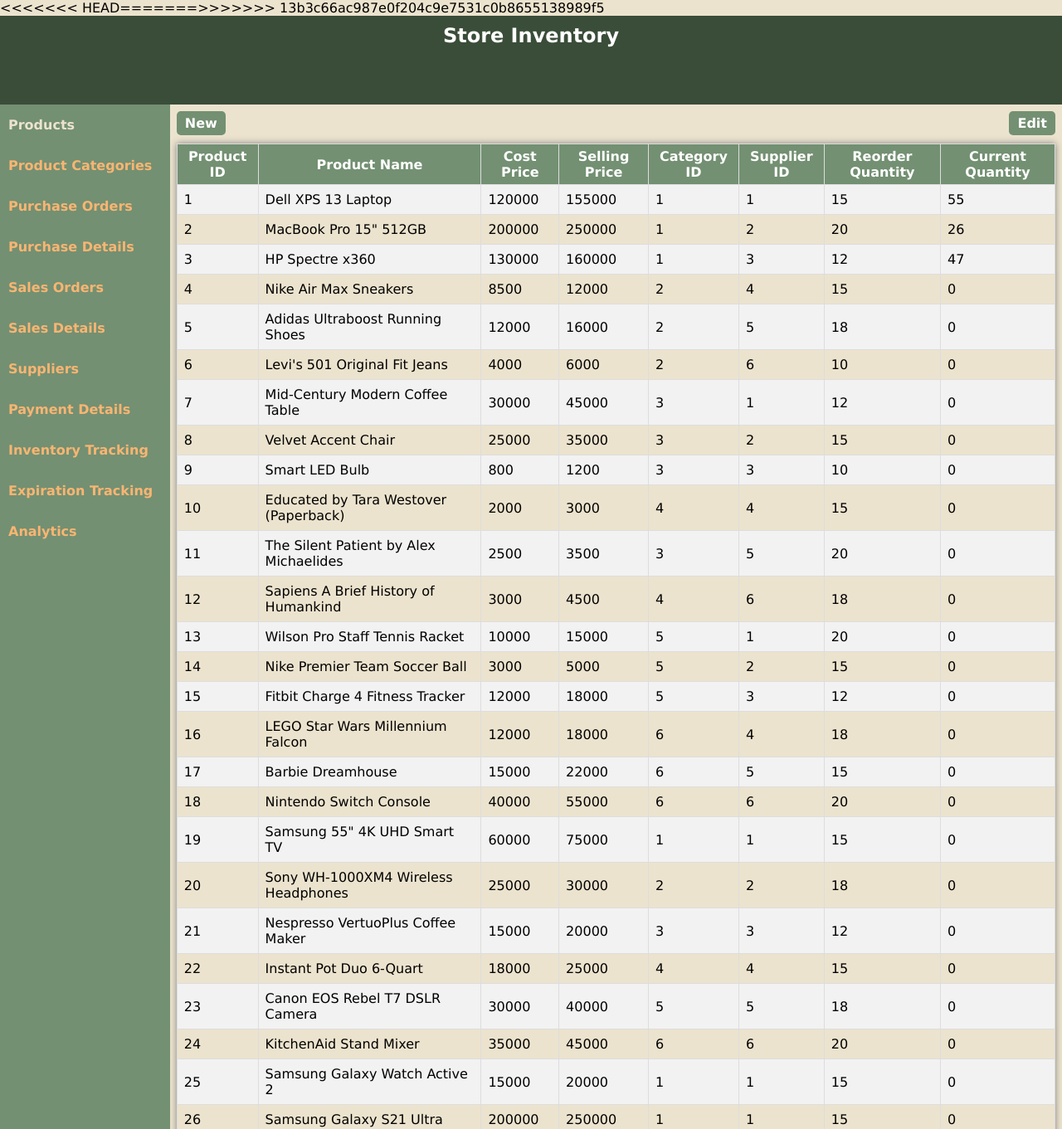
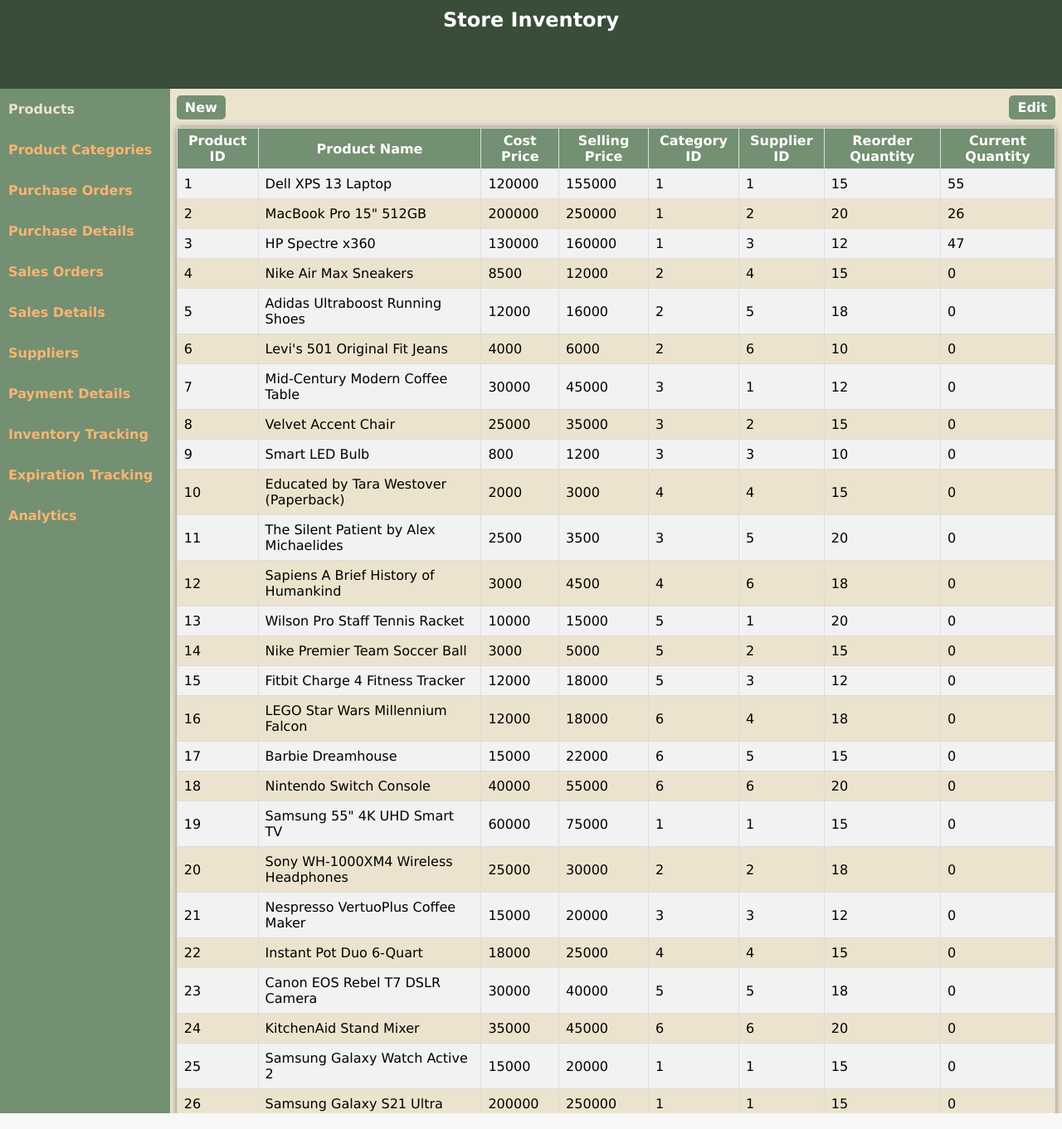
Before and after one commit to ikeicg/store_sentry, a PHP site: page /index.php in a window 1280 px wide. Shown: the whole page at 83% size. Run offline with PHP 8.4, Linux system fonts and the light colour scheme; data comes from the database, SQL or seed files in the repository.

Commit message:
fixed errors

```diff
--- a/index.php
+++ b/index.php
@@ -9,7 +9,6 @@ if (isset($_GET['path'])) {
 
 <!DOCTYPE html>
 <html lang="en">
-<<<<<<< HEAD=======>>>>>>> 13b3c66ac987e0f204c9e7531c0b8655138989f5
 
 <head>
     <meta charset="UTF-8">
```
Lines whose indentation alone changed are shown as unchanged.
